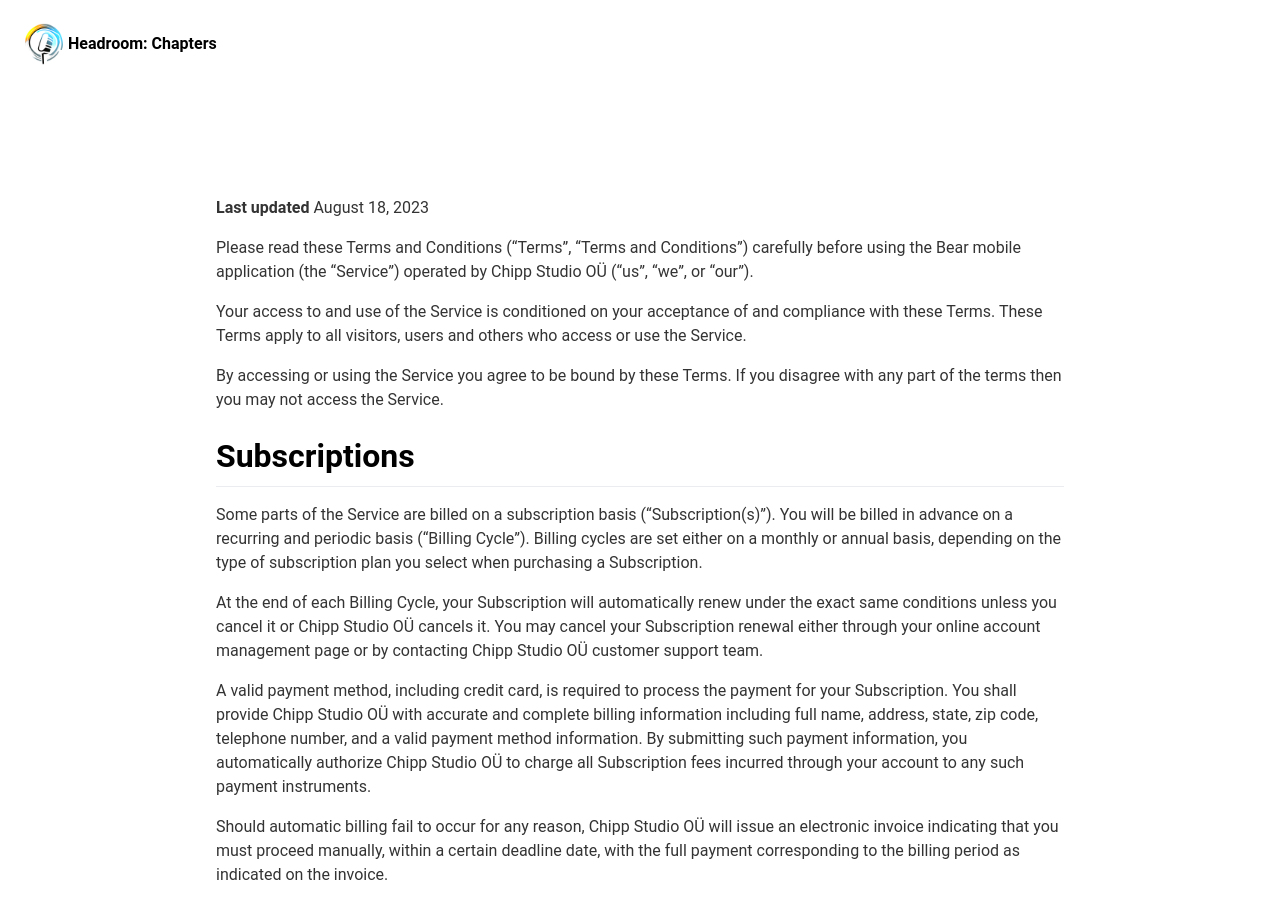
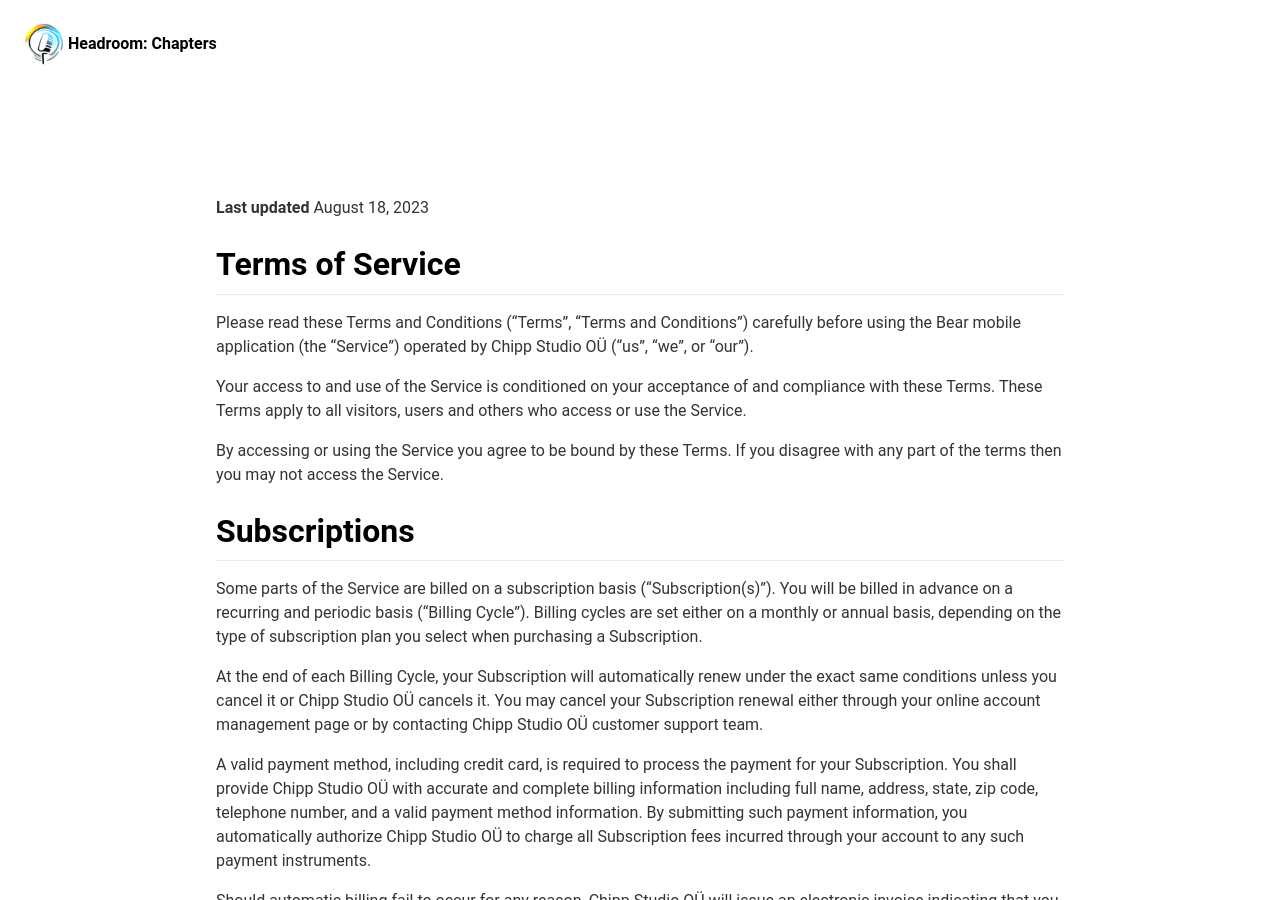
Before and after one commit to ChippStudio/Headroom-Site, a Jekyll site: the page built from _pages/terms.md, in a window 1280 px wide and 900 px high. Built offline with Jekyll 4.4.1, drawn with Linux system fonts in a browser that asks for light colours; nearby versions of some CDN libraries; comment, search, counter and statistics services are not loaded.

Commit message:
updated terms

```diff
--- a/_pages/terms.md
+++ b/_pages/terms.md
@@ -6,6 +6,8 @@
 
 **Last updated**
 August 18, 2023
+
+# Terms of Service
 
 Please read these Terms and Conditions ("Terms", "Terms and Conditions") carefully before using the Bear mobile application (the "Service") operated by Chipp Studio OÜ ("us", "we", or "our").
 
```
